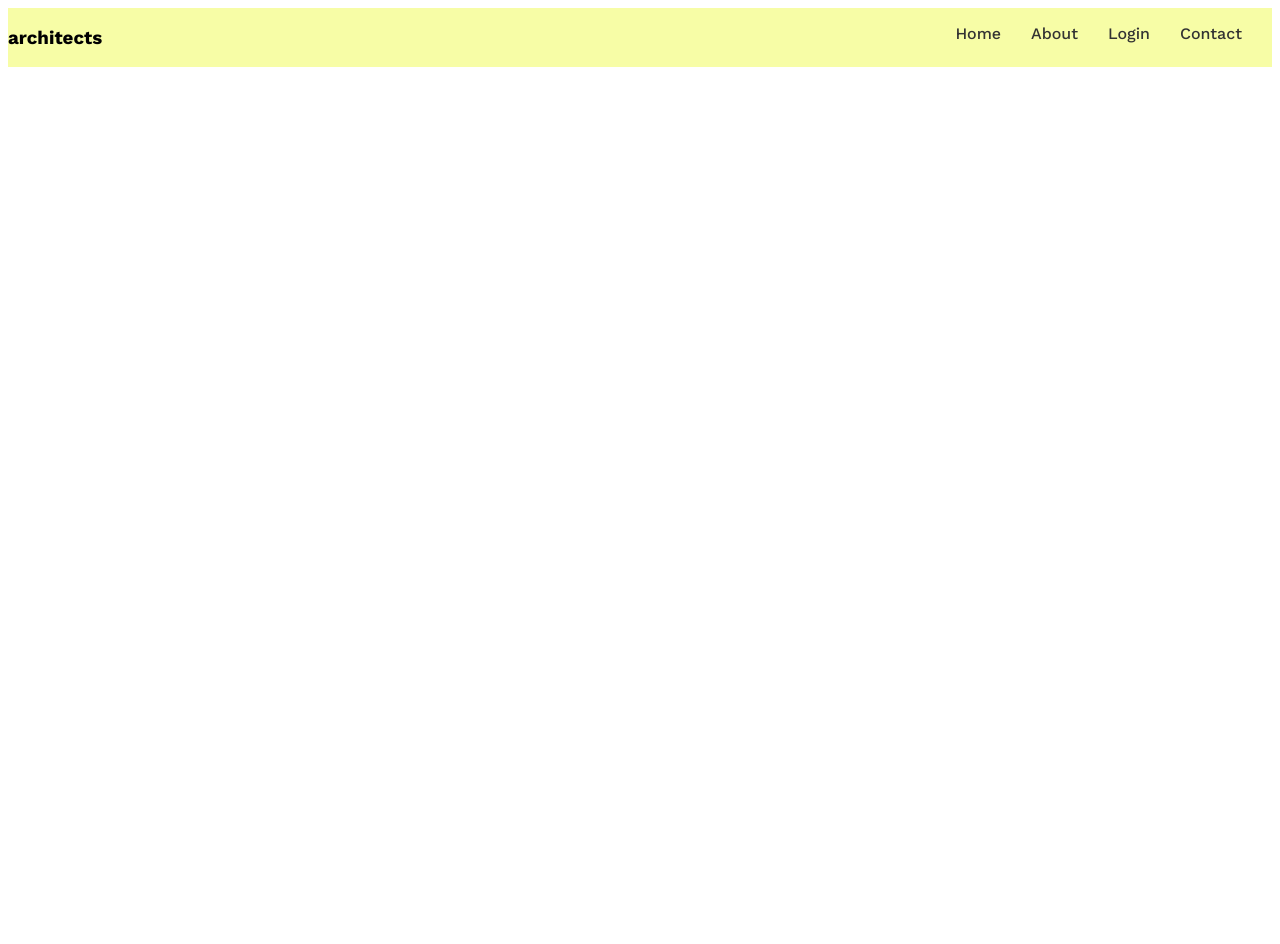
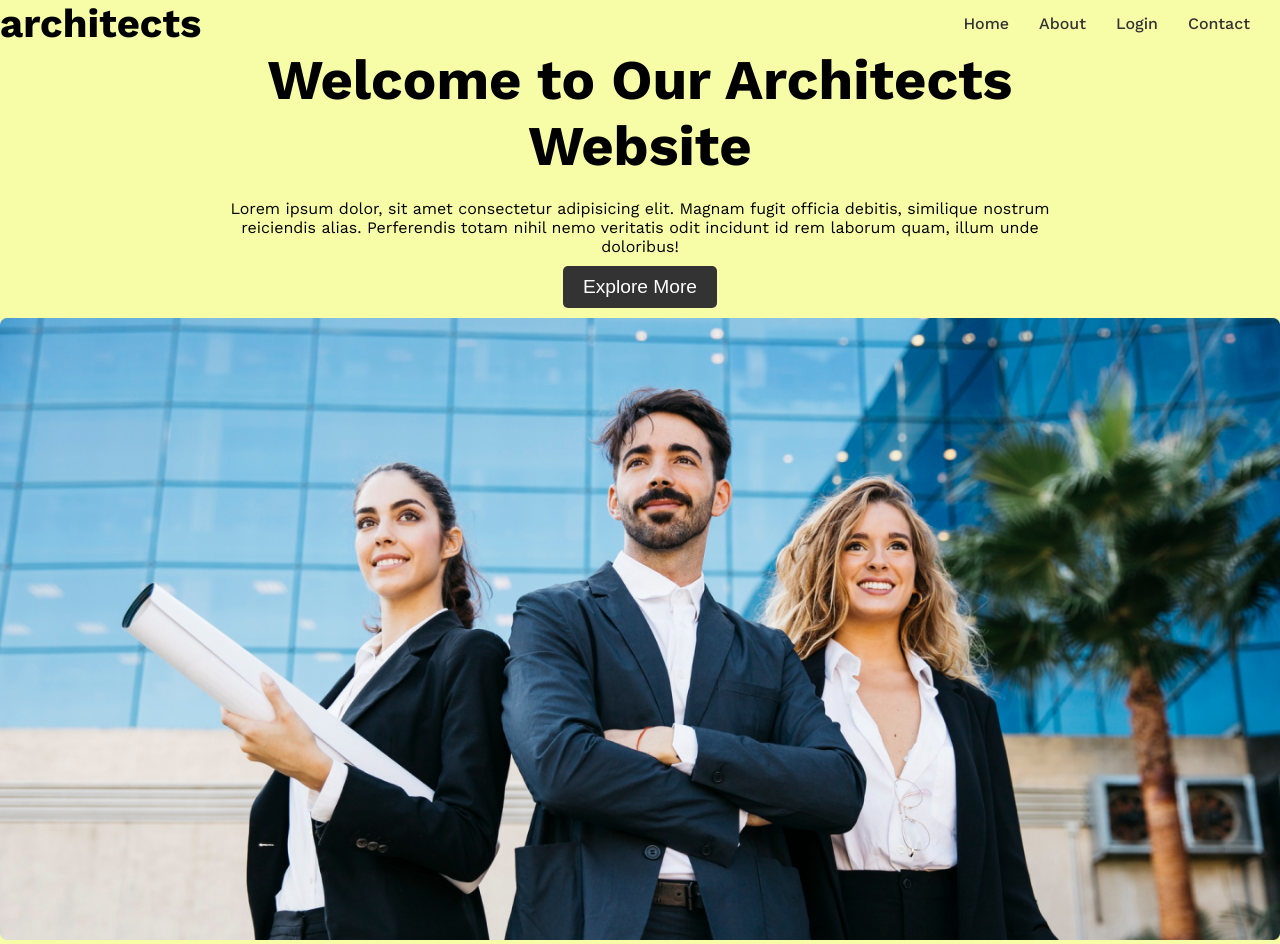
Before and after one commit to abuhanif254/architects-website, a plain HTML site: page index.html in a window 1280 px wide. Before the commit the page ends 800 px from the top, so only its background shows below. Drawn offline with nearby package versions, Linux system fonts and the light colour scheme.

Commit message:
added banner and style

```diff
--- a/index.html
+++ b/index.html
@@ -17,6 +17,14 @@
                 <li class="nav-item"><a class="nav-link" href="#contact">Contact</a></li>
             </ul>
         </nav>
+        <div class="banner">
+            <div class="banner-content">
+                <h1 class="banner-title">Welcome to Our Architects Website</h1>
+            <p class="banner-description">Lorem ipsum dolor, sit amet consectetur adipisicing elit. Magnam fugit officia debitis, similique nostrum reiciendis alias. Perferendis totam nihil nemo veritatis odit incidunt id rem laborum quam, illum unde doloribus!</p>
+            <button class="btn-primary">Explore More</button>
+            </div>
+            <img  class="banner-img" src="images/banner.png" alt="banner">
+        </div>
 
     </header>
     <main>
--- a/style/architects.css
+++ b/style/architects.css
@@ -2,6 +2,12 @@
 /* This file contains styles for the architects section of the website */
 @import url('https://fonts.googleapis.com/css2?family=Work+Sans:ital,wght@0,100..900;1,100..900&display=swap');
 /* Define a unique identifier for the font weight */
+
+* {
+  box-sizing: border-box;
+  margin: 0;
+  padding: 0;
+}
 
 .work-sans-font {
   font-family: "Work Sans", sans-serif;
@@ -27,6 +33,7 @@
 
 .navbar {
    justify-content: space-between;
+   align-items: center;
 }
 .nav-item {
   list-style: none;
@@ -48,3 +55,41 @@
     margin: 0 auto;
 
 }
+.brand{
+    font-weight: 700;
+    font-size: 2.5rem;
+
+}
+/*banner styles */
+.banner-content{
+    max-width: 850px;
+    margin: 0 auto;
+    text-align: center;
+}
+.banner-title {
+    font-size: 3.5rem;
+    font-weight: 700;
+    margin-bottom: 20px;
+}
+
+.btn-primary{
+    background-color: #333;
+    color: #fff;
+    padding: 10px 20px;
+    border: none;
+    border-radius: 5px;
+    font-size: 1.2rem;
+    cursor: pointer;
+    transition: background-color 0.3s ease;
+    margin: 10px 10px;
+}
+.banner-img {
+   max-width: 100%;
+}
+/*responsive media queries */
+@media screen and (max-width:576px) {
+    .navbar {
+        flex-direction: column;
+        align-items: center;
+    }
+}
```
